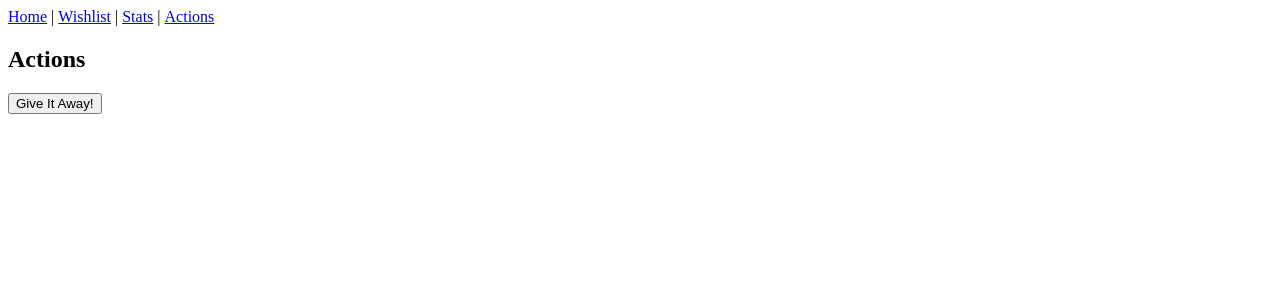
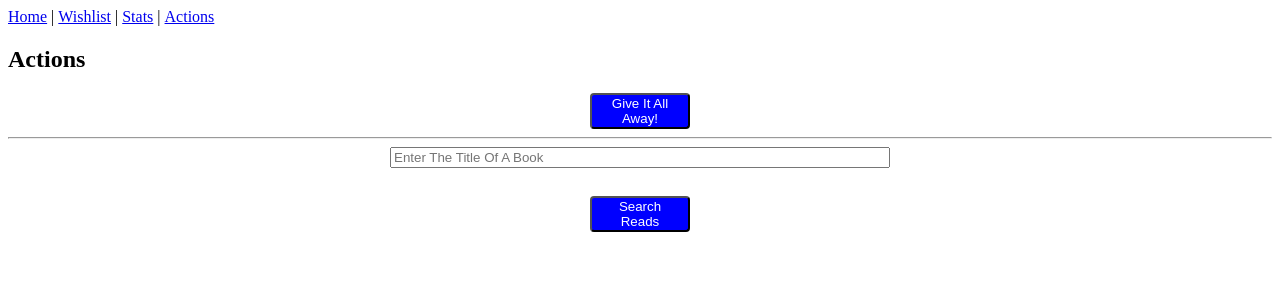
Before and after one commit to thaddavis/halo.science.frontend, a React (Create React App) app: page /actions in a window 1280 px wide. Shown: the top 300 px of the page. Built offline with nearby package versions, Linux system fonts and the light colour scheme.

Commit message:
added capability for search readings history

```diff
--- a/src/containers/ActionsContainer.jsx
+++ b/src/containers/ActionsContainer.jsx
@@ -1,16 +1,53 @@
+import { useState } from "react";
 import { giveAwayPossessions } from "../redux/actions/user_actions";
-import { useDispatch } from "react-redux";
+import { searchReadingsForBook } from "../redux/actions/book_actions";
+import { useDispatch, useSelector } from "react-redux";
+import get from "lodash.get";
 
 export function ActionsContainer() {
   const dispatch = useDispatch();
+  const [searchTerm, setSearchTerm] = useState("");
+  const { readingsHistory } = useSelector((state) => state.book);
+
+  console.log("render ActionsContainer", readingsHistory);
 
   return (
     <>
       <main>
         <h2>Actions</h2>
-        <button onClick={() => dispatch(giveAwayPossessions())}>
-          Give It Away!
+        <button
+          className="button"
+          onClick={() => dispatch(giveAwayPossessions())}
+        >
+          Give It All Away!
         </button>
+        <hr />
+        <form className="form">
+          <input
+            type="text"
+            placeholder="Enter The Title Of A Book"
+            value={searchTerm}
+            onChange={(e) => setSearchTerm(e.target.value)}
+          />
+          <button
+            onClick={() => dispatch(searchReadingsForBook(searchTerm))}
+            type="button"
+            className="button"
+          >
+            Search Reads
+          </button>
+        </form>
+        <br />
+        {readingsHistory.map((item) => {
+          console.log("_-_-_");
+
+          return (
+            <div key={item.id} className="wishlist-item">
+              <div>{get(item, "user.first_name")}</div>
+              <div>{get(item, "book.title")}</div>
+            </div>
+          );
+        })}
       </main>
     </>
   );
--- a/src/redux/actions/book_actions.js
+++ b/src/redux/actions/book_actions.js
@@ -7,8 +7,6 @@ import { getWishListState } from "./wishlist_actions";
 export const markAsRead = (book) => {
   return async function (dispatch, getState) {
     try {
-      console.log("markAsRead", "book", book);
-
       let state = getState();
       let user_id = get(state, "user.id", null);
       let book_id = get(book, "wish_val.book.id", null);
@@ -29,13 +27,7 @@ export const markAsRead = (book) => {
 export const unmarkAsRead = (book) => {
   return async function (dispatch, getState) {
     try {
-      console.log("unmarkAsRead", "book", book);
-
-      // let state = getState();
       let reading_id = get(book, "wish_val.readings.0.id", null);
-
-      console.log(reading_id);
-
       await axios.delete(
         `${process.env.REACT_APP_SERVER_HOST}/readings/${reading_id}`
       );
@@ -45,3 +37,29 @@ export const unmarkAsRead = (book) => {
     }
   };
 };
+
+export const searchReadingsForBook = (book_search_term) => {
+  return async function (dispatch, getState) {
+    try {
+      const response = await axios.post(
+        `${process.env.REACT_APP_SERVER_HOST}/search_readings`,
+        {
+          query: {
+            book_search_term: book_search_term,
+          },
+        }
+      );
+
+      const readings = response.data || [];
+
+      dispatch(setReadingsHistory(readings));
+    } catch (e) {
+      toast.error(`Error: ${e.code}`);
+    }
+  };
+};
+
+export const setReadingsHistory = (readings) => ({
+  type: "setReadingsHistory",
+  payload: readings,
+});
--- /dev/null
+++ b/src/redux/reducers/book_reducer.js
@@ -0,0 +1,16 @@
+const initialState = {
+  readingsHistory: [],
+};
+
+export const book = (state = initialState, action) => {
+  switch (action.type) {
+    case "setReadingsHistory": {
+      return {
+        ...state,
+        readingsHistory: action.payload,
+      };
+    }
+    default:
+      return state;
+  }
+};
--- a/src/redux/reducers/index.js
+++ b/src/redux/reducers/index.js
@@ -2,8 +2,10 @@ import { combineReducers } from "redux";
 import { counter } from "./counter_reducer";
 import { wishlist } from "./wishlist_reducer";
 import { user } from "./user_reducer";
+import { book } from "./book_reducer";
 
 const rootReducer = combineReducers({
+  book,
   counter,
   user,
   wishlist,
```
